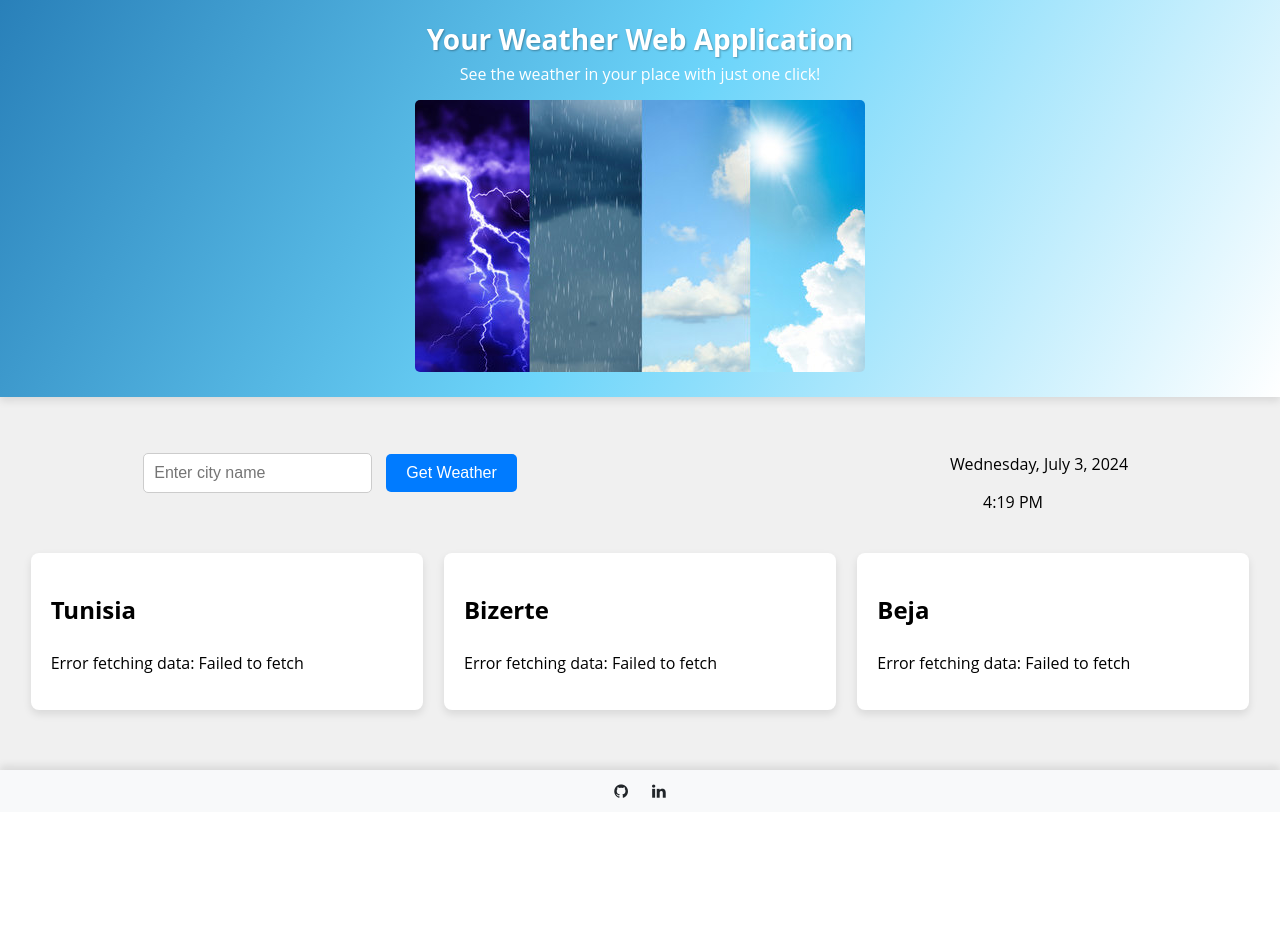
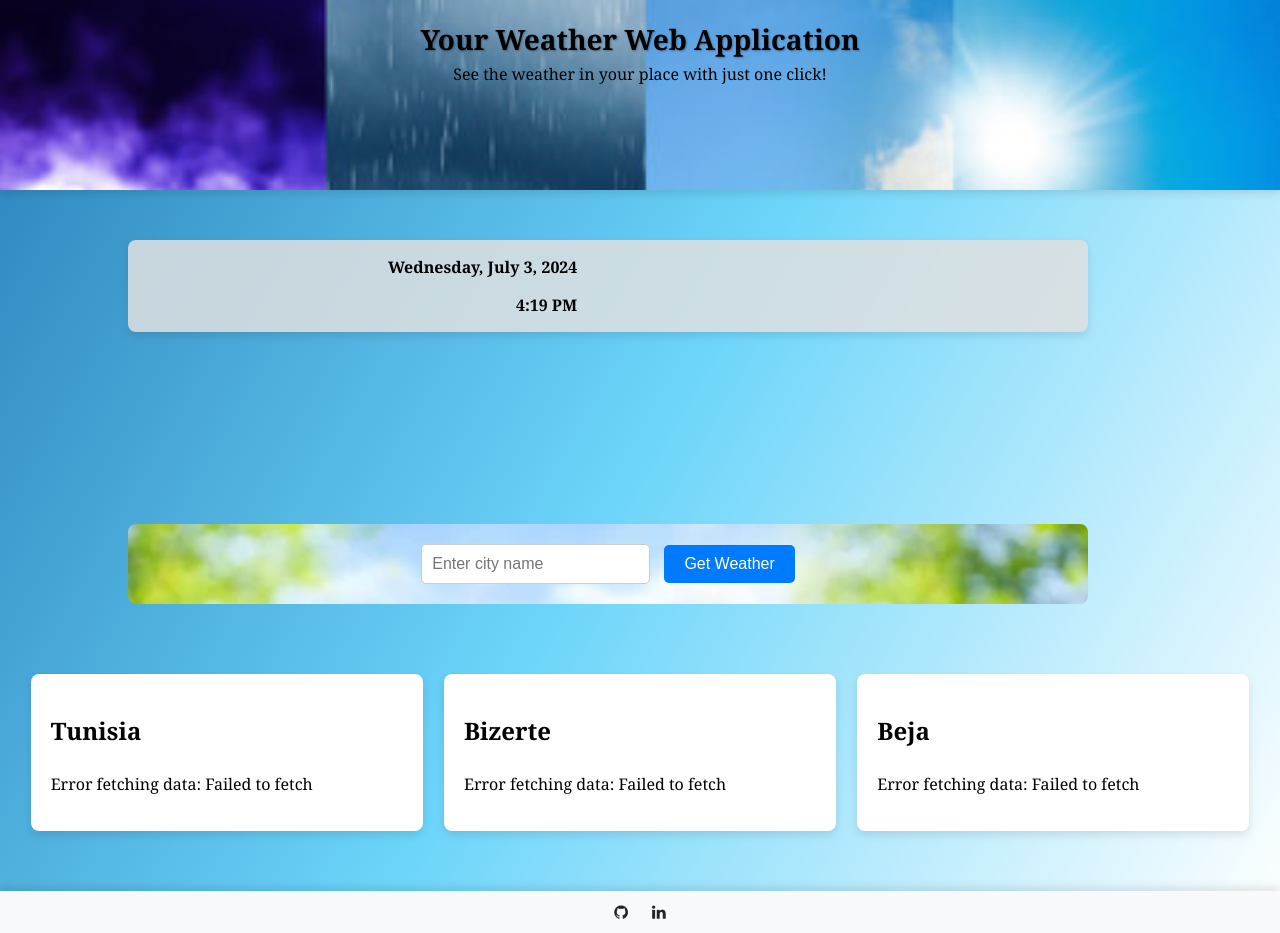
Before and after one commit to Ilefrajhi/weather-app, a Flask app: page / in a window 1280 px wide. Before the commit the page ends 798 px from the top, so only its background shows below. Run offline with Flask 3, Linux system fonts and the light colour scheme.

Commit message:
fixed the template

```diff
--- a/static/style.css
+++ b/static/style.css
@@ -1,16 +1,22 @@
 body {
-  font-family: 'Open Sans', sans-serif;
+  font-family: 'Georgia', serif;
   margin: 0;
   padding: 0;
-  background-color: #f0f0f0;
+  background: linear-gradient(120deg, #2980b9, #6dd5fa, #ffffff);
+  background-color:black;
+
 }
 
 header {
+  height: 150px !important;
   text-align: center;
   padding: 20px;
   background: linear-gradient(120deg, #2980b9, #6dd5fa, #ffffff);
-  color: white;
+  color: rgb(0, 0, 0);
   box-shadow: 0 4px 8px rgba(0, 0, 0, 0.1);
+  background-image: url('/static/images/200000203-photos-of-sky-during-different-weather-collage.jpg');
+  background-repeat: no-repeat;
+  background-size: cover;
 }
 
 header h1 {
@@ -24,8 +30,8 @@ header p {
 }
 
 header img {
-  max-width: 100%;
-  height: auto;
+  max-width: 50%;
+  height: 20%;
   margin-top: 10px;
   border-radius: 5px;
 }
@@ -35,10 +41,7 @@ header img {
   padding: 20px;
 }
 
-.my-container-1,
-.my-container-2 {
-  margin-bottom: 20px;
-}
+
 
 button {
   background-color: #007bff;
@@ -61,6 +64,7 @@ input[type="text"] {
   border-radius: 5px;
   margin-right: 10px;
   font-size: 16px;
+  margin-top: 20px;
 }
 
 .container-card {
@@ -68,6 +72,7 @@ input[type="text"] {
   justify-content: space-around;
   padding: 20px;
   flex-wrap: wrap;
+  margin-top: 50px;
 }
 
 .city-card {
@@ -118,16 +123,6 @@ footer a i {
   font-size: 24px;
 }
 
-.on-left {
-  float: left; /* Aligns to the left */
-  width: 50%; /* Adjust as needed */
-}
-
-.on-right {
-  float: right; /* Aligns to the right */
-  width: 50%; /* Adjust as needed */
-}
-
 .date-time {
   text-align: left; /* Aligns day and date to the left */
 }
@@ -151,19 +146,63 @@ footer a i {
 bottom: 50%;
 }
 
-.weather-info {
-  font-size: 1em;
-  color: #333;
-}
-.weather-info h2 {
-  font-size: 1.5em;
-  margin-bottom: 10px;
-}
-.weather-info p {
-  margin-bottom: 5px;
+
+.my-container-1 {
+  margin-top: 50px;
+  display: flex;
+  margin-left: 10%;
+  background-color: #e0e0e0d7;
+  border-radius: 8px;
+  box-shadow: 0 4px 8px rgba(0, 0, 0, 0.1);
+  width: 75%;
+  height: auto;
 }
 
-.weather-description {
+
+.my-container-2 {
+align-items: center;
+justify-content: center;
+margin-left: 10%;
+border-width: 5px;
+border-radius: 8px;
+width: 75%;
+height: auto;
+background-image: url('/static/images/image copy.png') !important;
+background-size: cover;
+background-repeat: no-repeat;
+
+}
+
+.on-right {
+  float: right; /* Aligns to the right */
+  width: 50%; /* Adjust as needed */
+}
+
+.weather-info-2 {
+  font-family: 'Georgia', serif; /* Alternate old-fashioned serif font */
+  font-size: 16px; /* Smaller font size for paragraphs */
+  color: #030303; /* Darker text color */
+  line-height: 1.8; /* Increased line height for readability */
+  padding: 10px; /* Padding around paragraphs */
+  text-align: center;
   font-weight: bold;
-  color: blue;
 }
+
+#weatherForm {
+  align-items: center;
+  justify-content: center;
+  text-align: center;
+  margin-top: 20%;
+  font-weight: bold;
+}
+
+#locationOutput
+{
+  font-weight: bold;
+  font-family: 'Georgia', serif; /* Alternate old-fashioned serif font */
+  font-size: 16px; /* Smaller font size for paragraphs */
+  color: #000000; /* Darker text color */
+  line-height: 1.8; /* Increased line height for readability */
+
+  padding: 10px; /* Padding around paragraphs */
+}
--- a/templates/index.html
+++ b/templates/index.html
@@ -11,43 +11,40 @@
   <header>
     <h1>Your Weather Web Application</h1>
     <p>See the weather in your place with just one click!</p>
-    <img src="static/images/200000203-photos-of-sky-during-different-weather-collage.jpg" class="weather img-responsive" alt="Weather collage">
+    <!--<img src="static/images/200000203-photos-of-sky-during-different-weather-collage.jpg" class="weather img-responsive" alt="Weather collage">-->
   </header>
 
-  <div class="container" id="citiesContainer">
-    <div class="my-container-1">
- <div class ="class-fa">
-        <div class ="on-left">
-      <button id="getLocationBtn" style="display: none;">See the weather where I am</button>
-      <p id="locationOutput"></p>
-      <div id="weatherInfo" class="weather-info"></div>
-      <button id="clearBtn" style ="display: none;">Clear</button>
+
+  <div class="my-container-1">
+        <div class="on-left" style="margin-left: 5%;">
+
+            <p id="locationOutput" ></p>
+
+            <button id="clearBtn" style="display: none;">Clear</button>
         </div>
-        <div class ="on-right">
-            <div class ="date-time">
-                <div class ="day-date" style ="margin-left : 50%; ">
-                    <p id ="date"></p>
+
+            <div class="flex-content" style="display: block; margin-left:20%; font-weight: bold;">
+                <div class="day-date" >
+                    <p id="date"></p>
                 </div>
-                <div class="current-time"  style ="margin-right : 35%";>
+                <div class="current-time">
                     <p id="time"></p>
                 </div>
-            </div>
+              </div>
+  </div>
 
-        </div>
-    </div>
-</div>
 
-  <div class="class-fa-2">
+
+
+
     <div class="my-container-2">
       <form id="weatherForm" onsubmit="return false;">
         <input type="text" id="cityInput" placeholder="Enter city name">
         <button type="submit" id="getWeatherBtn">Get Weather</button>
       </form>
-    </div>
+     <div id="weatherInfo" class="weather-info-2"></div>
+   </div>
 
-     <div id="weatherInfo"></div>
-   </div>
-  </div>
 
   <div class="container-card" id="citiesContainer">
     <div class="city-card" id="tunisiaCard">
```
Also changed, not shown: README.md, image-4.png (added), image-5.png (added), image-6.png (added), image-7.png (added), static/images/image copy 2.png (deleted), static/images/image copy 3.png (deleted), static/images/image copy 4.png (deleted), static/images/image copy.png, static/images/image.png (deleted).
